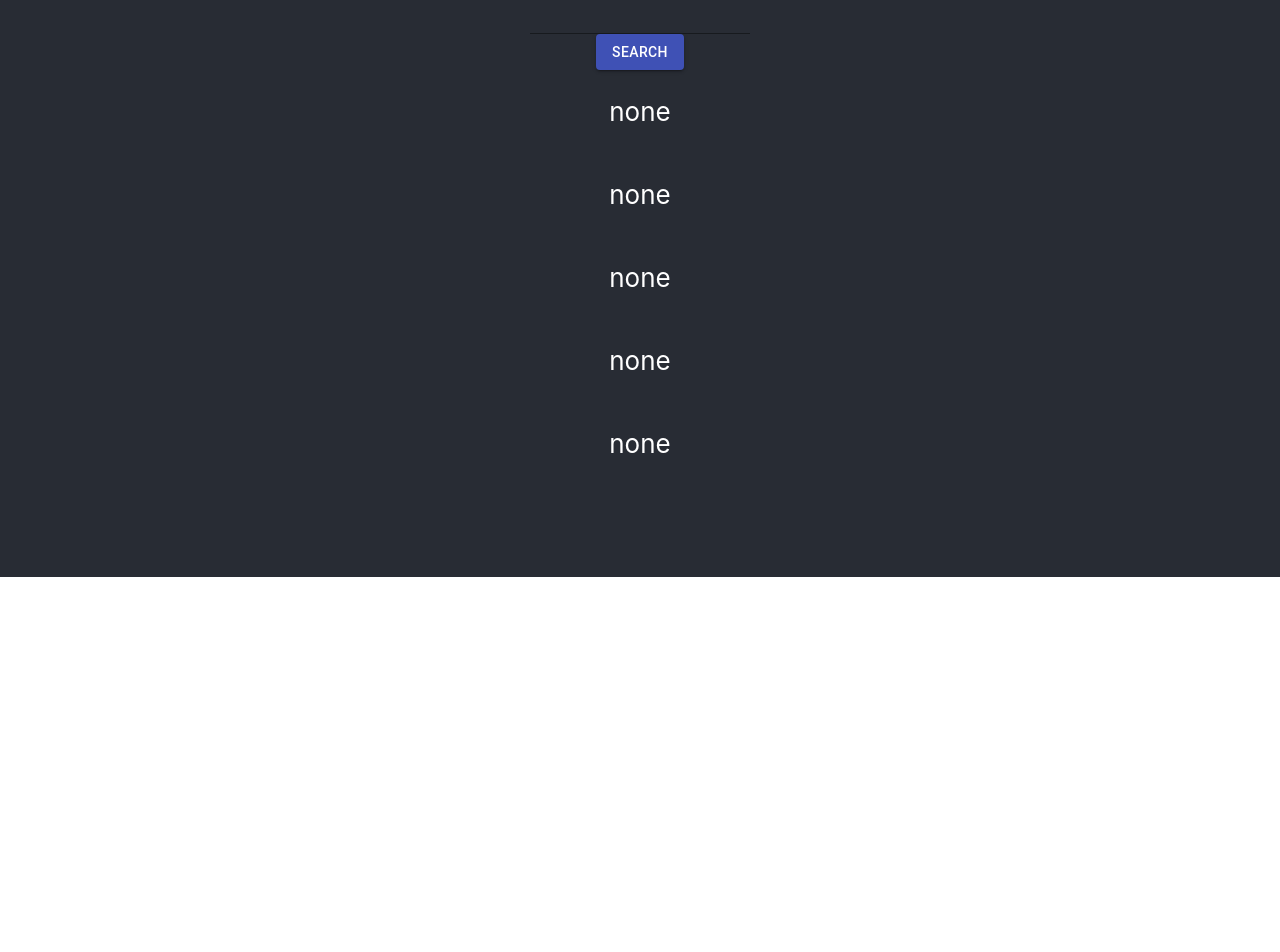
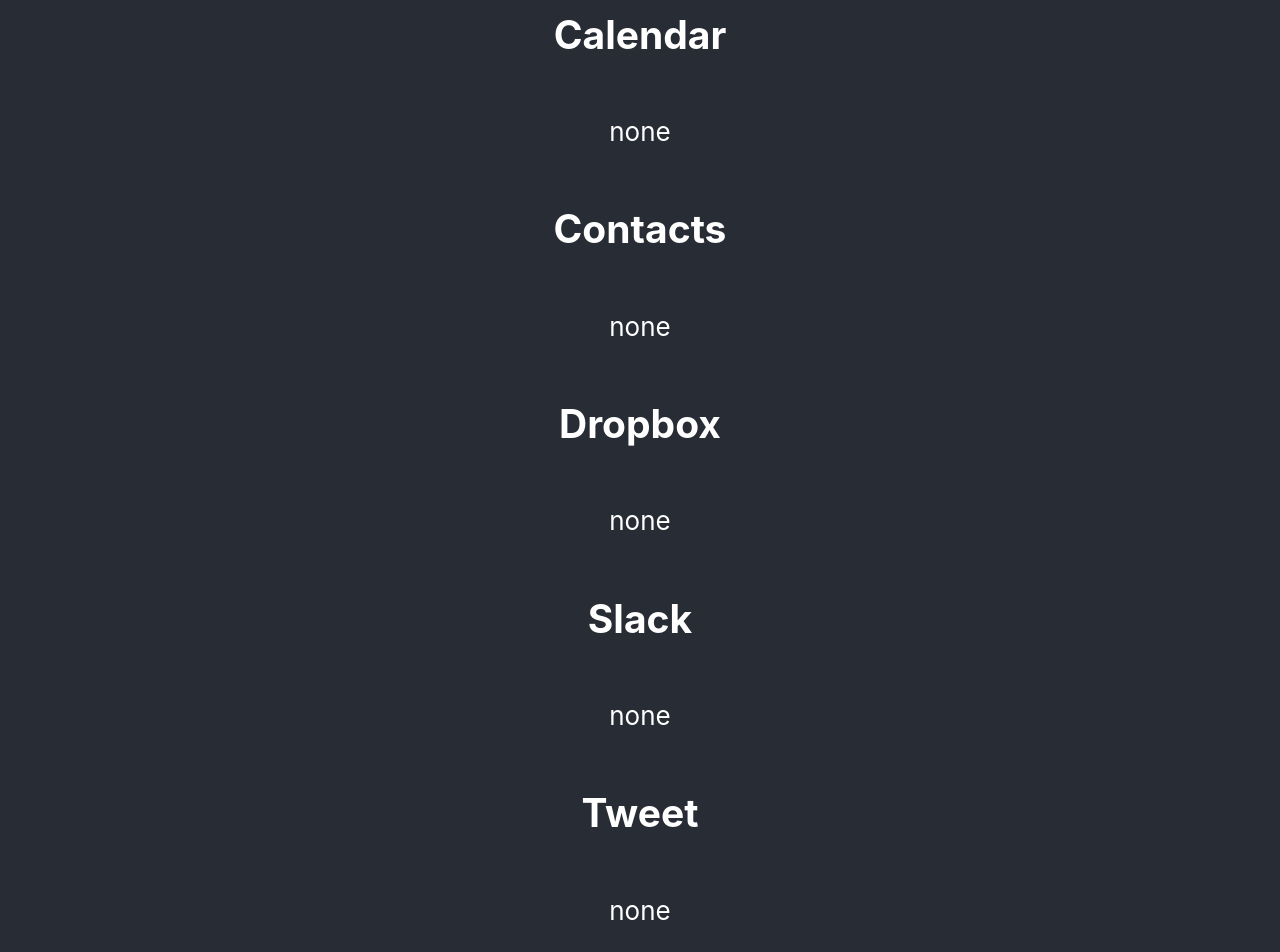
Before and after one commit to kira13zyh/acme-search, a React (Create React App) app: page / in a window 1280 px wide. Shown: the part 223-1175 px from the top of the page. Before the commit the page ends 800 px from the top, so only its background shows below. Built offline with nearby package versions, Linux system fonts and the light colour scheme.

Commit message:
refresh query works

```diff
--- a/src/App.tsx
+++ b/src/App.tsx
@@ -2,7 +2,7 @@ import React from "react";
 import "./App.css";
 import Input from "@material-ui/core/Input/Input";
 import Button from "@material-ui/core/Button/Button";
-import filterDataByWord from "./filterDataByWord";
+import filterDataBySearchTerm from "./filterDataBySearchTerm";
 import {
   CalendarSearchResult,
   ContactsSearchResult,
@@ -30,19 +30,16 @@ function App() {
   >([]);
 
   function findInfo(searchTerm: string) {
-    const words = searchTerm.split(" ");
-    words.forEach((word) => {
-      const matchCalendar = filterDataByWord(word, "calendar");
-      setCalendarSearchResult((csrs) => [...csrs, ...matchCalendar]);
-      const matchContacts = filterDataByWord(word, "contacts");
-      setContactsSearchResult((csrs) => [...csrs, ...matchContacts]);
-      const matchDropbox = filterDataByWord(word, "dropbox");
-      setDropboxSearchResult((dsrs) => [...dsrs, ...matchDropbox]);
-      const matchSlack = filterDataByWord(word, "slack");
-      setSlackSearchResult((ssrs) => [...ssrs, ...matchSlack]);
-      const matchTweet = filterDataByWord(word, "tweet");
-      setTweetSearchResult((tsrs) => [...tsrs, ...matchTweet]);
-    });
+    const matchCalendar = filterDataBySearchTerm(searchTerm, "calendar");
+    setCalendarSearchResult([...matchCalendar]);
+    const matchContacts = filterDataBySearchTerm(searchTerm, "contacts");
+    setContactsSearchResult((csrs) => [...csrs, ...matchContacts]);
+    const matchDropbox = filterDataBySearchTerm(searchTerm, "dropbox");
+    setDropboxSearchResult((dsrs) => [...dsrs, ...matchDropbox]);
+    const matchSlack = filterDataBySearchTerm(searchTerm, "slack");
+    setSlackSearchResult((ssrs) => [...ssrs, ...matchSlack]);
+    const matchTweet = filterDataBySearchTerm(searchTerm, "tweet");
+    setTweetSearchResult((tsrs) => [...tsrs, ...matchTweet]);
   }
 
   return (
@@ -60,10 +57,15 @@ function App() {
         >
           Search
         </Button>
+        <h2>Calendar</h2>
         <p>{calendarSearchResult[0] ? calendarSearchResult[0].date : "none"}</p>
+        <h2>Contacts</h2>
         <p>{contactsSearchResult[0] ? contactsSearchResult[0].name : "none"}</p>
+        <h2>Dropbox</h2>
         <p>{dropboxSearchResult[0] ? dropboxSearchResult[0].title : "none"}</p>
+        <h2>Slack</h2>
         <p>{slackSearchResult[0] ? slackSearchResult[0].message : "none"}</p>
+        <h2>Tweet</h2>
         <p>{tweetSearchResult[0] ? tweetSearchResult[0].user : "none"}</p>
       </header>
     </div>
--- a/src/filterDataByWord.tsx
+++ b/src/filterDataBySearchTerm.tsx
@@ -18,13 +18,10 @@ type Entry =
   | DropboxSearchResult
   | SlackSearchResult
   | TweetSearchResult;
+type Result = Entry[];
 
-function isCalendar(datatype: DataType): datatype is "calendar" {
-  return datatype === "calendar";
-}
-
-export default function filterDataByWord(
-  word: string,
+export default function filterDataBySearchTerm(
+  searchTerm: string,
   dataType: DataType
 ): any[] {
   const dataMap = {
@@ -36,9 +33,13 @@ export default function filterDataByWord(
   };
 
   const unfilteredData = dataMap[dataType];
-  const result = (unfilteredData as Entry[]).filter((entry: Entry) =>
-    entry["matching_terms"].includes(word)
-  );
+  const words = searchTerm.split(" ");
+  const result: Result = words.reduce((acc: Entry[], word: string) => {
+    const filtered = (unfilteredData as Entry[]).filter((entry: Entry) =>
+      entry["matching_terms"].includes(word)
+    );
+    return [...acc, ...filtered];
+  }, []);
 
   return result;
 }
```
